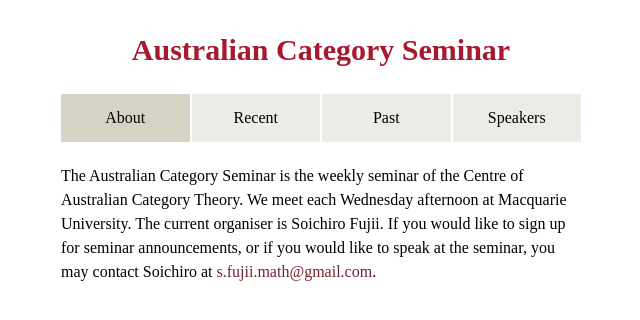
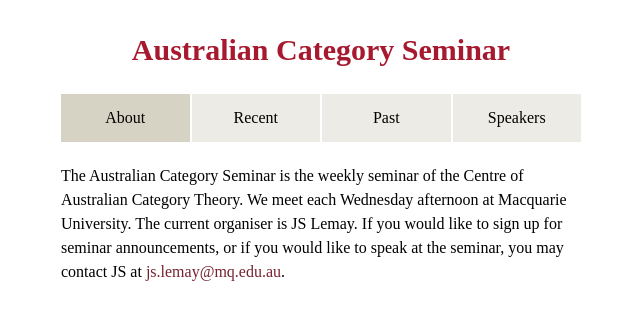
Before and after one commit to Centre-of-Australian-Category-Theory/seminar, a SvelteKit app: page / in a window 1280 px wide. Shown: the top 320 px of the page, without its empty margins (319-959 px from the left). Built offline with nearby package versions, Linux system fonts and the light colour scheme.

Commit message:
Update organiser

```diff
--- a/src/routes/+page.svelte
+++ b/src/routes/+page.svelte
@@ -2,8 +2,8 @@
   The Australian Category Seminar is the weekly seminar of the
   Centre of Australian Category Theory. We meet each Wednesday
   afternoon at Macquarie University. The current organiser is
-  Soichiro Fujii. If you would like to sign up for seminar
+  JS Lemay. If you would like to sign up for seminar
   announcements, or if you would like to speak at the seminar, you
-  may contact Soichiro at
-  <a class="hover:text-red text-deep-red" href="mailto:s.fujii.math@gmail.com">s.fujii.math@gmail.com</a>.
+  may contact JS at
+  <a class="hover:text-red text-deep-red" href="mailto:js.lemay@mq.edu.au">js.lemay@mq.edu.au</a>.
 </div>
```
